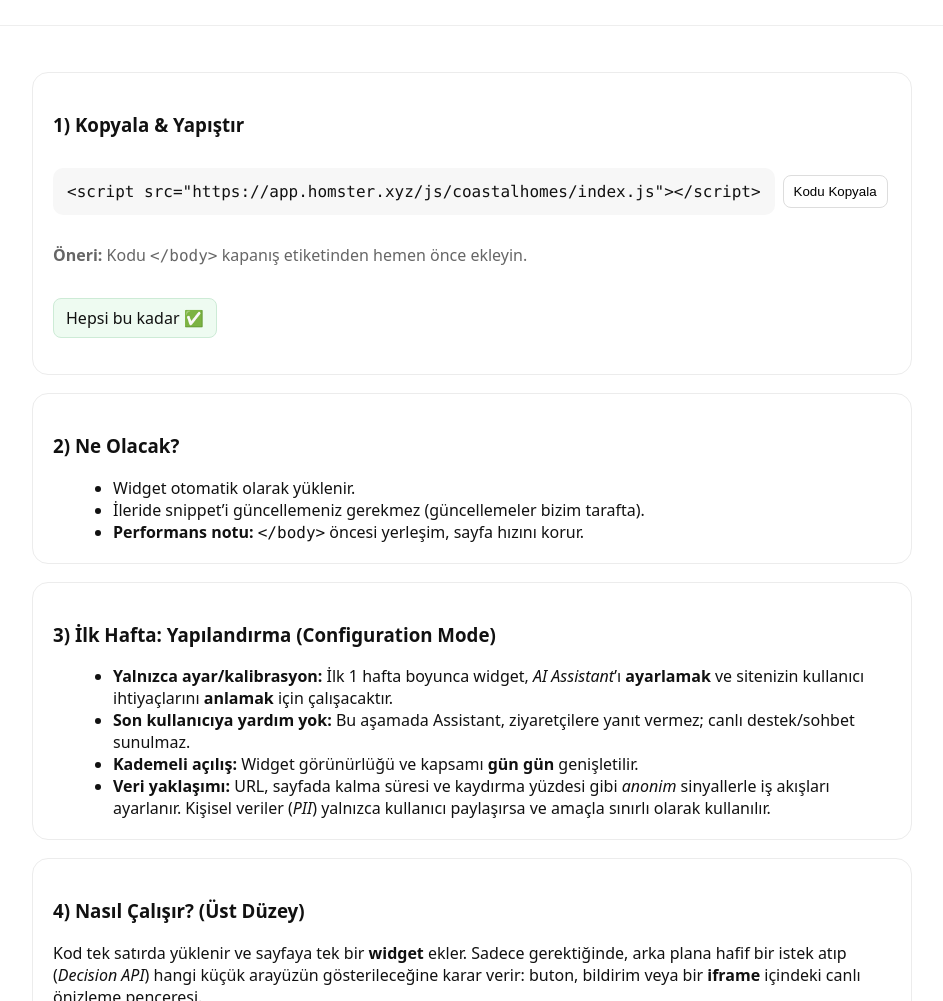
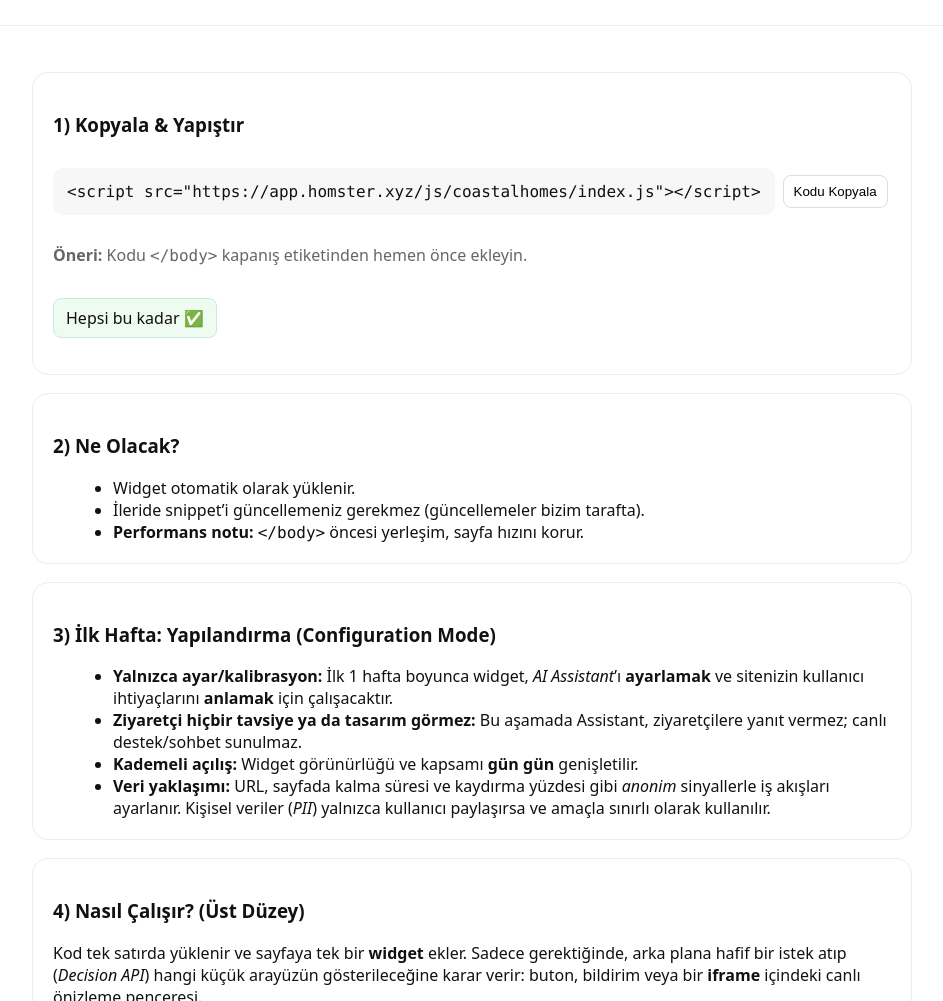
Before and after one commit to Homster-Inc/coastalhomes-widget, a plain HTML site: page index.html in a window 1280 px wide. Shown: the part 99-1100 px from the top of the page, without its empty margins (168-1111 px from the left). Drawn offline with Linux system fonts and the light colour scheme.

Commit message:
Update index.html

```diff
--- a/index.html
+++ b/index.html
@@ -62,7 +62,7 @@
         <h3>3) İlk Hafta: Yapılandırma (Configuration Mode)</h3>
         <ul>
           <li><strong>Yalnızca ayar/kalibrasyon:</strong> İlk 1 hafta boyunca widget, <em>AI Assistant</em>’ı <strong>ayarlamak</strong> ve sitenizin kullanıcı ihtiyaçlarını <strong>anlamak</strong> için çalışacaktır.</li>
-          <li><strong>Son kullanıcıya yardım yok:</strong> Bu aşamada Assistant, ziyaretçilere yanıt vermez; canlı destek/sohbet sunulmaz.</li>
+          <li><strong>Ziyaretçi hiçbir tavsiye ya da tasarım görmez:</strong> Bu aşamada Assistant, ziyaretçilere yanıt vermez; canlı destek/sohbet sunulmaz.</li>
           <li><strong>Kademeli açılış:</strong> Widget görünürlüğü ve kapsamı <strong>gün gün</strong> genişletilir. </li>
           <li><strong>Veri yaklaşımı:</strong> URL, sayfada kalma süresi ve kaydırma yüzdesi gibi <em>anonim</em> sinyallerle iş akışları ayarlanır. Kişisel veriler (<em>PII</em>) yalnızca kullanıcı paylaşırsa ve amaçla sınırlı olarak kullanılır.</li>
         </ul>
```
